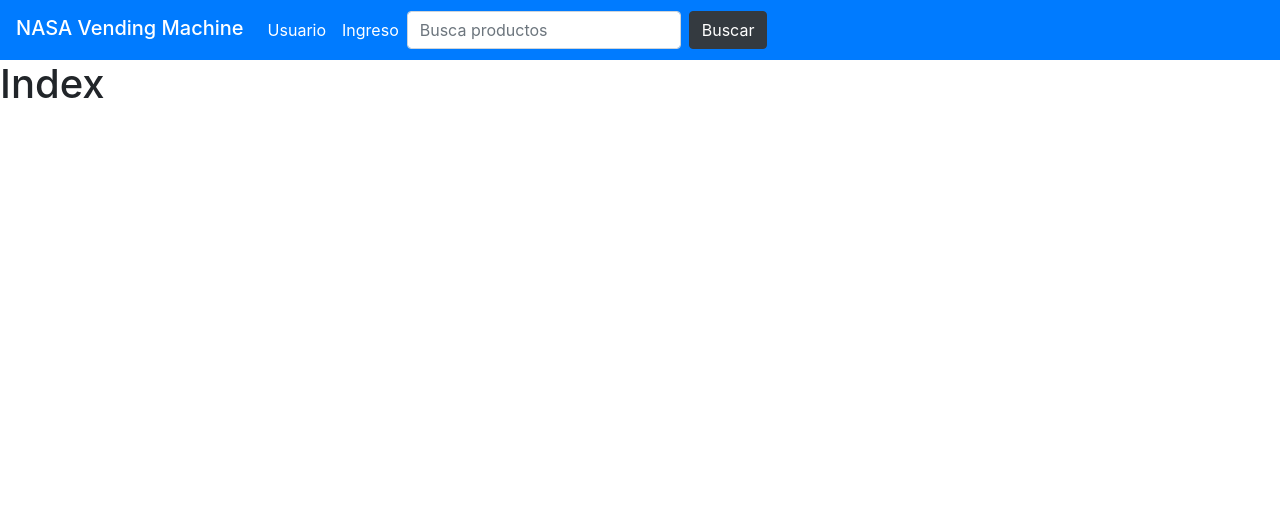
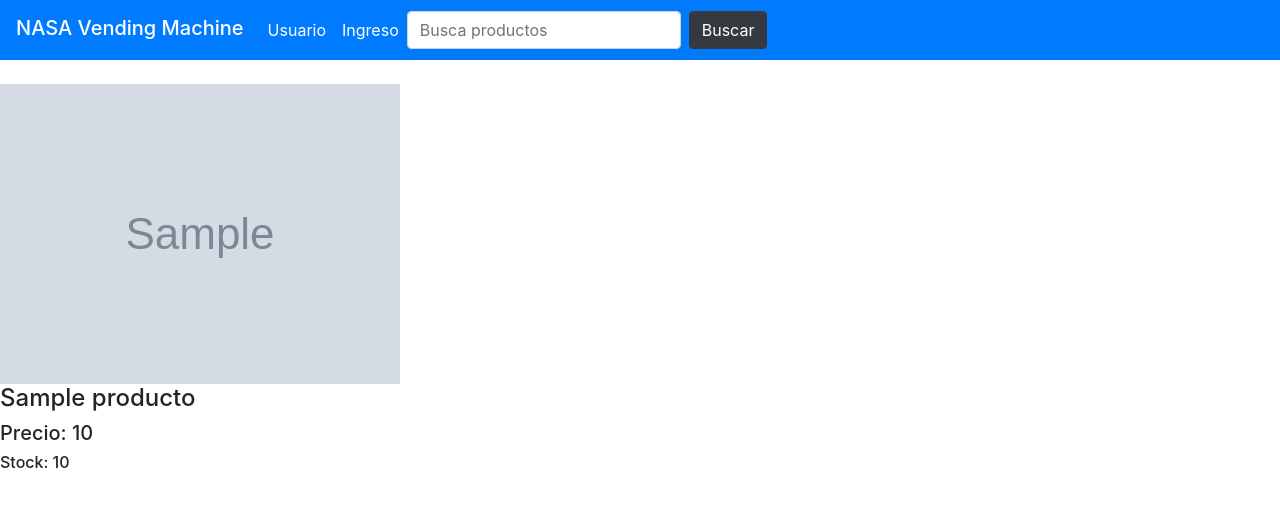
Before and after one commit to DiegoPython/CS50-NASA-Vending-Machine, a PHP site: page / in a window 1280 px wide. Shown: the top 507 px of the page. Run offline with PHP 8.4, Linux system fonts and the light colour scheme; tables that the repository leaves empty or names only in its code hold one stand-in row (values such as "Sample post"); grey boxes marked "Sample" are stand-in pictures.

Commit message:
Muestra de productos en index (cambio a PHP)

```diff
--- a/Página web/templates/index.html
+++ b/Página web/templates/index.php
@@ -17,32 +17,83 @@
 
         <nav class="navbar navbar-expand-sm navbar-dark bg-primary">
             <a class="navbar-brand mb-1 h1" href="/">NASA Vending Machine</a>
+
             <button aria-controls="navbarNav" aria-expanded="false" aria-label="Toggle navigation" class="navbar-toggler" type="button" data-target="#navbarNav" data-toggle="collapse">
                 <span class="navbar-toggler-icon"></span>
             </button>
+
             <div class="collapse navbar-collapse" id="navbarNav">
+
                 <ul class="navbar-nav">
                     <li class="nav-item active">
                         <a class="nav-link" href="/usuario.html">Usuario</a>
                     </li>
                 </ul>
+
                 <ul class="navbar-nav">
                     <li class="nav-item active">
                         <a class="nav-link" href="/ingreso.html">Ingreso</a>
                     </li>
                 </ul>
+
                 <form class="form-inline my-2 my-lg-0">
                     <input class="form-control mr-sm-2" type="search" placeholder="Busca productos" aria-label="Search">
                     <button class="btn btn-dark" type="submit">Buscar</button>
                 </form>
+
             </div>
+
         </nav>
 
     </head>
 
 	<body>
 
-        <h1>Index</h1>
+        <div class="thumbnails">
+
+            <div class="box">
+                <br>
+                <?php
+
+                	$mysqli = new mysqli('localhost', 'id9431753_admin', 'nasa254', 'id9431753_nasa');
+
+					if(!$mysqli)
+					{
+
+					    die('No pudo conectarse: ' . mysql_error());
+
+					}
+
+					//echo 'Conectado satisfactoriamente';
+
+					$sql = "SELECT nombre, imagen, precio, stock from productos";
+					$result = $mysqli-> query($sql);
+
+					if($result -> num_rows > 0)
+					{
+
+						while($row = $result-> fetch_assoc())
+						{
+
+							echo
+							"<img src=\"".$row["imagen"]."\">
+							<div class=\"inner\">
+			                    <h4>".$row["nombre"]."</h3>
+			                    <h5>Precio: ".$row["precio"]."</h5>
+			                    <h6>Stock: ".$row["stock"]."</h6>
+			                </div>";
+
+						}
+
+					}
+
+					else
+						echo "0 result";
+
+				?>
+            </div>
+
+        </div>
 
     </body>
 
```
